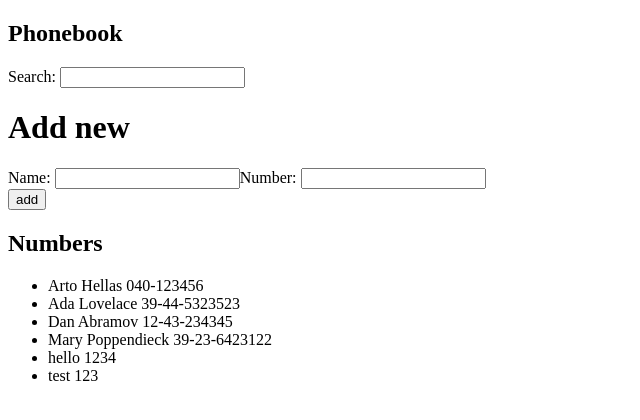
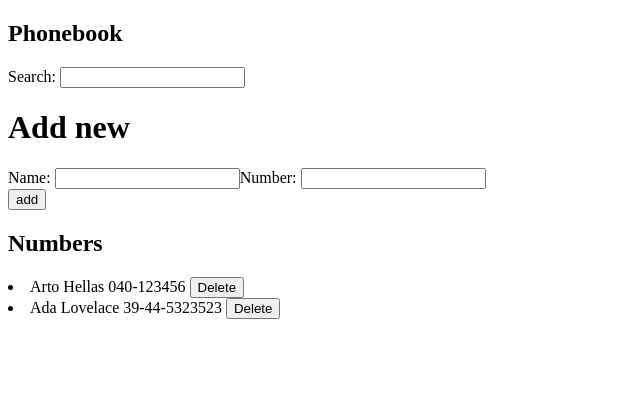
Before and after one commit to Nahin27/full_stack_22, a React (Create React App) app in the folder part2/phonebook/: page / in a window 1280 px wide. Shown: the top 420 px of the page, without its empty margins (0-640 px from the left). Built offline with nearby package versions, Linux system fonts and the light colour scheme; data requests are answered from the project's data file; the HTML template or start-up script is replaced by a standard one.

Commit message:
2.14 added delete functionality

```diff
--- a/part2/phonebook/db.json
+++ b/part2/phonebook/db.json
@@ -9,26 +9,6 @@
       "name": "Ada Lovelace",
       "number": "39-44-5323523",
       "id": 2
-    },
-    {
-      "name": "Dan Abramov",
-      "number": "12-43-234345",
-      "id": 3
-    },
-    {
-      "name": "Mary Poppendieck",
-      "number": "39-23-6423122",
-      "id": 4
-    },
-    {
-      "name": "hello",
-      "number": "1234",
-      "id": 5
-    },
-    {
-      "name": "test",
-      "number": "123",
-      "id": 6
     }
   ]
 }
--- a/part2/phonebook/src/App.js
+++ b/part2/phonebook/src/App.js
@@ -1,8 +1,7 @@
 import { useState, useEffect } from "react";
-import axios from "axios";
 import Input from "./components/Input.js";
 import FormToAdd from "./components/FormToAdd.js";
-import Numbers from "./components/Numbers.js";
+import Number from "./components/Number.js";
 import numService from "./services/numberService"
 
 const App = () => {
@@ -57,6 +56,24 @@ const App = () => {
   }
   // input handlers end
 
+  // delete a number
+  const deleteNum = (id) => {
+    console.log(`test ${id}`)
+    const deletedPerson = persons.find((person) => person.id === id)
+    console.log(deletedPerson.name)
+
+    if(window.confirm(`Do you really want to delete ${deletedPerson.name}`)){
+      numService.deleteNum(id)
+      .then(() => {
+        setPersons(persons.filter(
+          (person) => (
+            person.id !== id
+          )
+        ))
+      })
+    }
+  }
+
   const filteredPersons = persons.filter(
     (person) => person.name.toLowerCase().includes(filterText.toLowerCase())
   )
@@ -70,7 +87,13 @@ const App = () => {
 
       <h2>Numbers</h2>
 
-      <Numbers persons={filteredPersons} />
+      {filteredPersons.map(
+        (person) => {
+          return (
+            <Number name={person.name} key={person.id} number={person.number} deleteNum={() => deleteNum(person.id)}/>
+          )
+        }
+      )}
 
     </div>
   )
--- a/part2/phonebook/src/components/Number.js
+++ b/part2/phonebook/src/components/Number.js
@@ -1,5 +1,5 @@
-const Number = ({ name, number }) => {
-    return <li>{name} {number}</li>
+const Number = ({ name, number, deleteNum }) => {
+    return <li>{name} {number} <button onClick={deleteNum}>Delete</button></li>
 }
 
 export default Number
--- a/part2/phonebook/src/components/Numbers.js
+++ /dev/null
@@ -1,13 +0,0 @@
-import Number from "./Number.js"
-
-const Numbers = ({ persons }) => (
-    <ul>
-      {persons.map(
-        (person) => (
-          <Number name={person.name} key={person.name} number={person.number}/>
-        )
-      )}
-    </ul>
-)
-
-export default Numbers
--- a/part2/phonebook/src/services/numberService.js
+++ b/part2/phonebook/src/services/numberService.js
@@ -11,4 +11,9 @@ const postNum = (numObj) => {
     return request.then(response => response.data)
 }
 
-export default { renderList, postNum }
+const deleteNum = id => {
+    return axios.delete(`${baseUrl}/${id}`)
+}
+
+const numService = { renderList, postNum, deleteNum }
+export default numService
```
